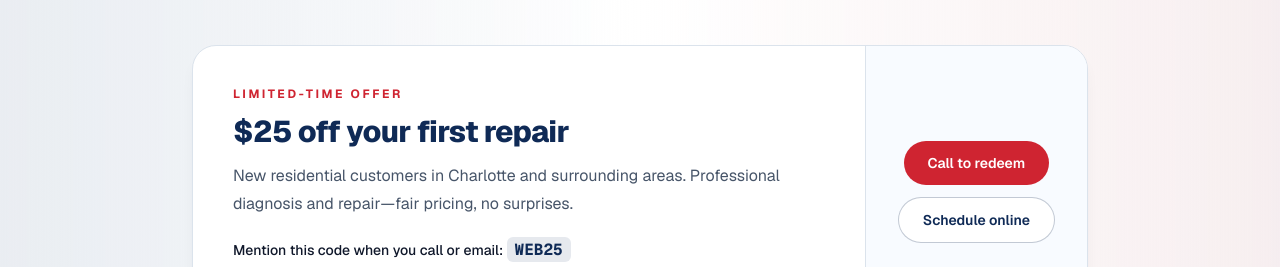
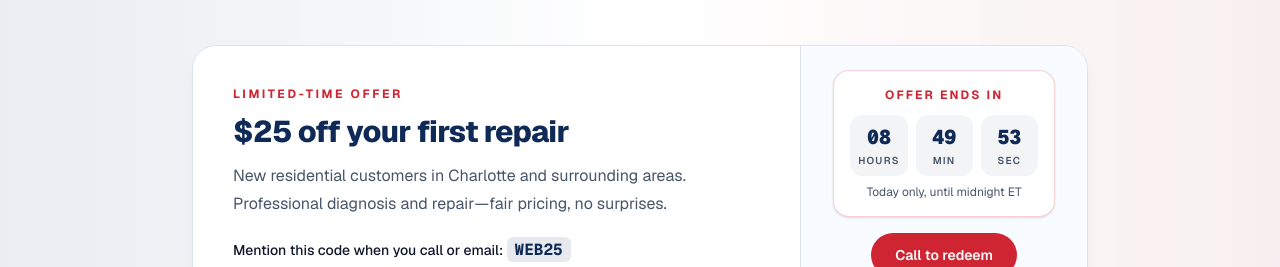
Before and after one commit to Oucheen/Dapl-site, a Next.js app: page / in a window 1280 px wide. Shown: the part 660-927 px from the top of the page. Built offline with nearby package versions, Linux system fonts and the light colour scheme.

Commit message:
change offer

```diff
--- a/src/components/sections/offer.tsx
+++ b/src/components/sections/offer.tsx
@@ -1,3 +1,6 @@
+"use client";
+
+import { useEffect, useState } from "react";
 import { FadeUp } from "@/components/ui/fade-up";
 
 /** Edit this block to change the promo for your client. */
@@ -11,8 +14,53 @@ export const SITE_OFFER = {
   finePrint: "Cannot be combined with other offers. Labor and parts billed separately. Restrictions may apply.",
 } as const;
 
+const emptyCountdown = { hours: "--", minutes: "--", seconds: "--" };
+
+function getOfferCountdown() {
+  const parts = new Intl.DateTimeFormat("en-US", {
+    timeZone: "America/New_York",
+    hour: "2-digit",
+    minute: "2-digit",
+    second: "2-digit",
+    hour12: false,
+  }).formatToParts(new Date());
+
+  const getPart = (type: string) => Number(parts.find((part) => part.type === type)?.value ?? 0);
+  const hour = getPart("hour");
+  const minute = getPart("minute");
+  const second = getPart("second");
+  const secondsLeft = 24 * 60 * 60 - (hour * 60 * 60 + minute * 60 + second);
+
+  const hours = Math.floor(secondsLeft / 3600);
+  const minutes = Math.floor((secondsLeft % 3600) / 60);
+  const seconds = secondsLeft % 60;
+  const pad = (value: number) => String(value).padStart(2, "0");
+
+  return {
+    hours: pad(hours),
+    minutes: pad(minutes),
+    seconds: pad(seconds),
+  };
+}
+
 export function OfferSection() {
   const { eyebrow, title, description, code, codeLabel, finePrint } = SITE_OFFER;
+  const [countdown, setCountdown] = useState(emptyCountdown);
+
+  useEffect(() => {
+    const timeout = window.setTimeout(() => {
+      setCountdown(getOfferCountdown());
+    }, 0);
+
+    const interval = window.setInterval(() => {
+      setCountdown(getOfferCountdown());
+    }, 1000);
+
+    return () => {
+      window.clearTimeout(timeout);
+      window.clearInterval(interval);
+    };
+  }, []);
 
   return (
     <section
@@ -40,7 +88,27 @@ export function OfferSection() {
                 </p>
                 <p className="mt-4 text-xs leading-5 text-muted">{finePrint}</p>
               </div>
-              <div className="flex flex-col justify-center gap-3 border-t border-border bg-[#f8fbff] p-6 sm:flex-row sm:items-center md:flex-col md:border-l md:border-t-0 md:px-8">
+              <div className="flex flex-col justify-center gap-4 border-t border-border bg-[#f8fbff] p-6 sm:flex-row sm:items-center md:flex-col md:border-l md:border-t-0 md:px-8">
+                <div className="w-full rounded-2xl border border-accent/20 bg-white p-4 text-center shadow-sm">
+                  <p className="text-xs font-bold uppercase tracking-[0.18em] text-accent">
+                    Offer ends in
+                  </p>
+                  <div className="mt-3 grid grid-cols-3 gap-2">
+                    {[
+                      ["Hours", countdown.hours],
+                      ["Min", countdown.minutes],
+                      ["Sec", countdown.seconds],
+                    ].map(([label, value]) => (
+                      <div key={label} className="rounded-xl bg-primary/5 px-2 py-2">
+                        <p className="font-mono text-xl font-black text-primary">{value}</p>
+                        <p className="mt-0.5 text-[10px] font-semibold uppercase tracking-[0.12em] text-muted">
+                          {label}
+                        </p>
+                      </div>
+                    ))}
+                  </div>
+                  <p className="mt-2 text-xs text-muted">Today only, until midnight ET</p>
+                </div>
                 <a
                   href="tel:+17042660508"
                   className="inline-flex items-center justify-center rounded-full bg-accent px-6 py-3 text-center text-sm font-semibold text-accent-foreground transition hover:brightness-95"
```
